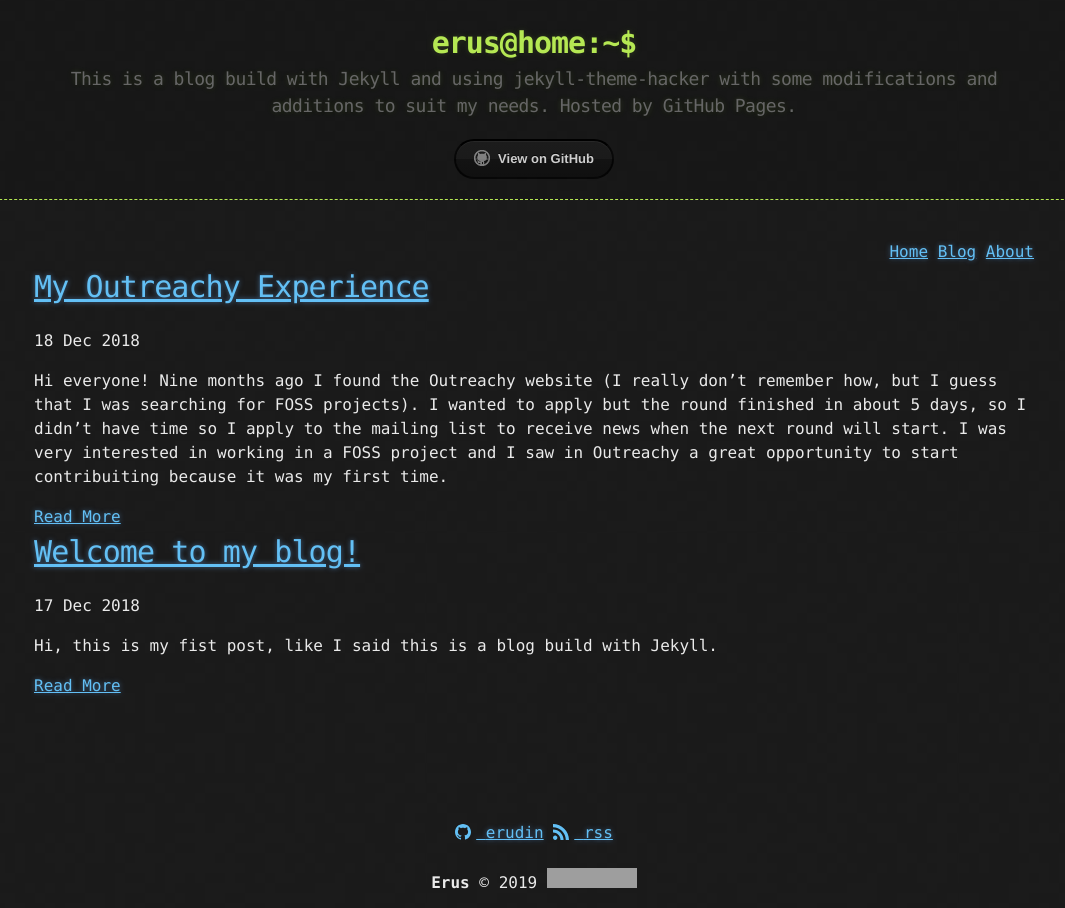
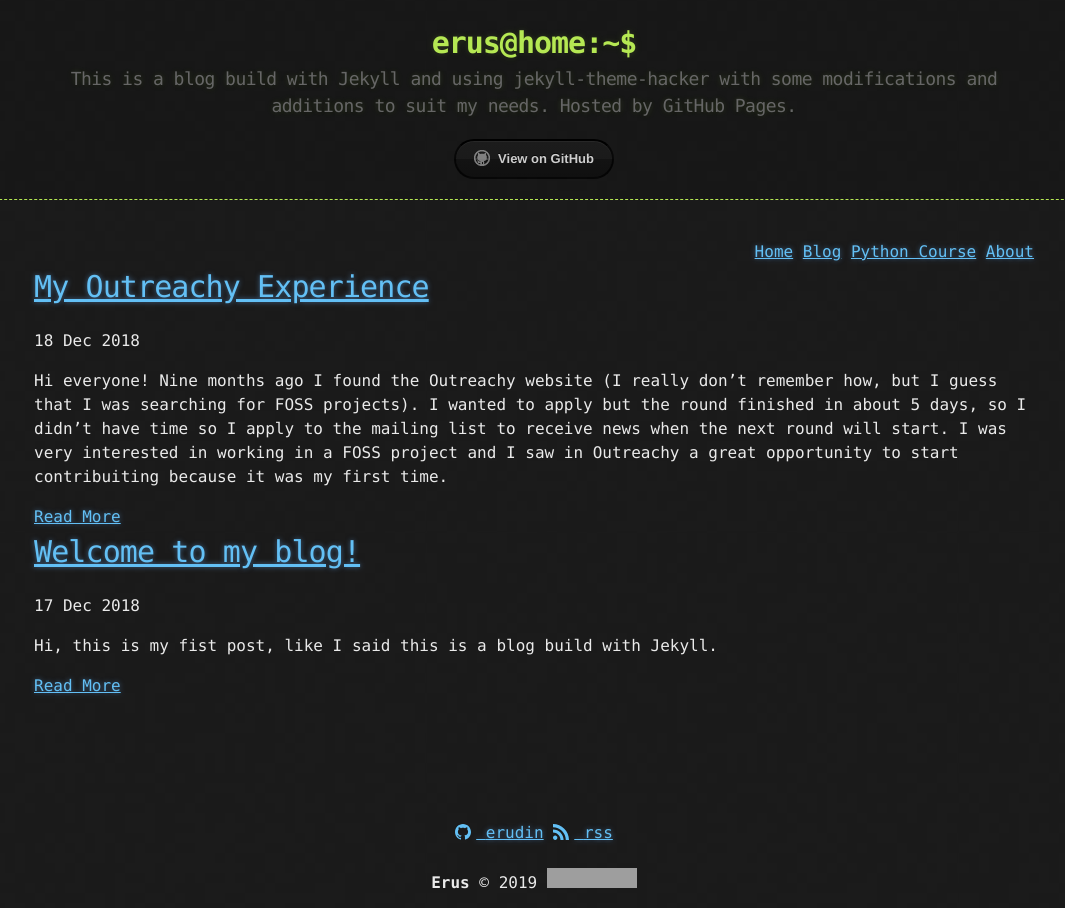
Before and after one commit to erudin/erudin.github.io, a Jekyll site: the page built from index.html, in a window 1280 px wide. Shown: the whole page, without its empty margins (106-1171 px from the left). Built offline with Jekyll 4.4.1, drawn with Linux system fonts in a browser that asks for light colours; the list of posts is cut into pages by our own code; grey boxes are pictures that could not be loaded.

Commit message:
Add new navigation link

```diff
--- a/_includes/navigation.html
+++ b/_includes/navigation.html
@@ -1,5 +1,6 @@
 <nav class="site-nav">
   <a href={{ site.baseurl }}"/">Home</a>
   <a href={{ site.baseurl }}"/blog/">Blog</a>
+  <a href={{ site.baseurl }}"/python_course/">Python Course</a>
   <a href={{ site.baseurl }}"/about/">About</a>
 </nav>
```
